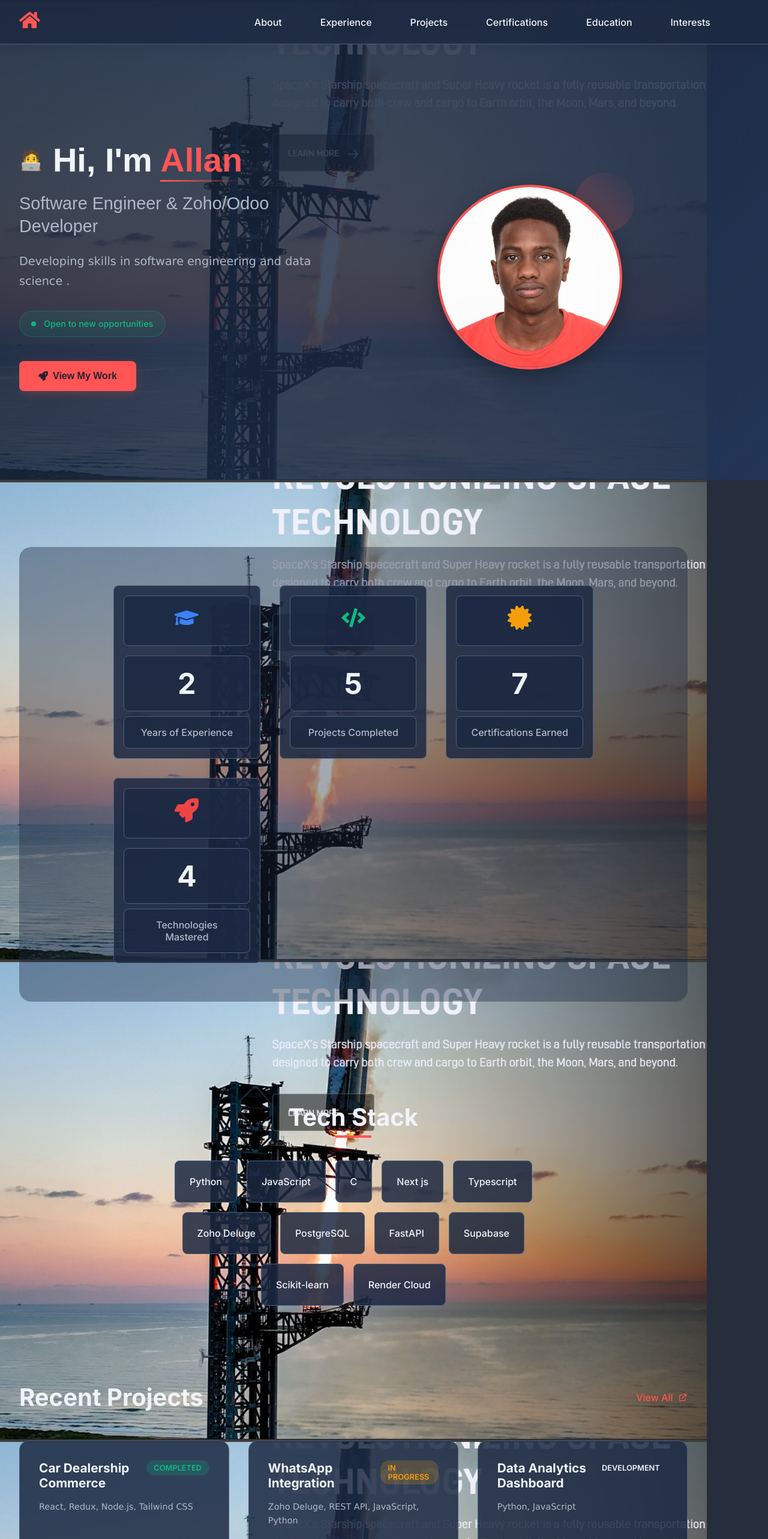
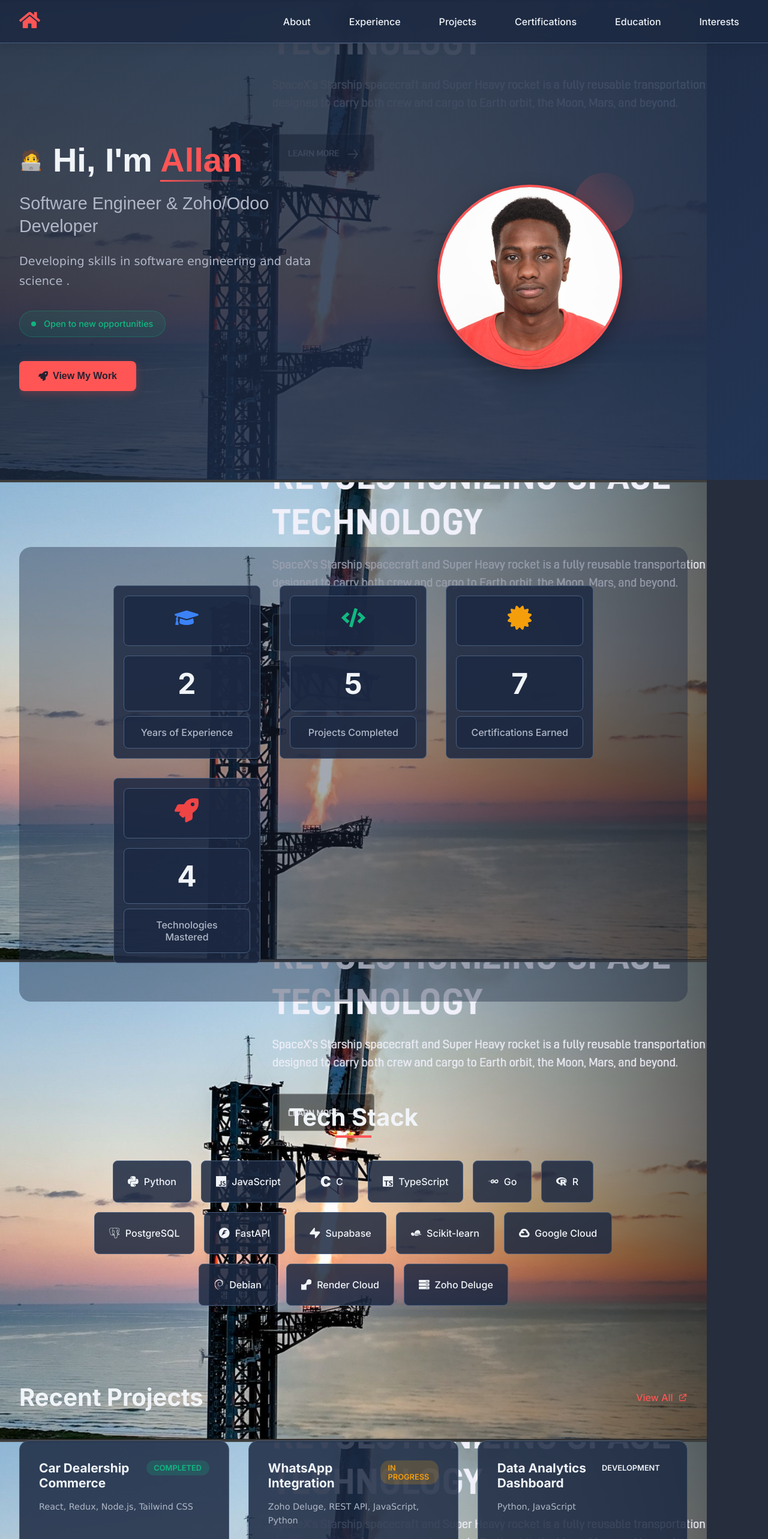
Before and after one commit to allanhue/LatestportfolioBennie, a React (Vite) app: page / in a window 1280 px wide. Shown: the top 2566 px of the page at 60% size. Built offline with nearby package versions, Linux system fonts and the light colour scheme.

Commit message:
updated on the icons

```diff
--- a/src/css/footer.css
+++ b/src/css/footer.css
@@ -39,6 +39,25 @@
   line-height: 1.5;
 }
 
+.footer-cta {
+  display: inline-flex;
+  align-items: center;
+  justify-content: center;
+  width: fit-content;
+  padding: 0.65rem 1rem;
+  border-radius: 8px;
+  background: var(--accent);
+  color: var(--background);
+  text-decoration: none;
+  font-weight: 600;
+  transition: all 0.3s ease;
+}
+
+.footer-cta:hover {
+  background: #ff6666;
+  transform: translateY(-2px);
+}
+
 .footer-section h4 {
   color: var(--text-primary);
   font-size: 1.1rem;
@@ -74,7 +93,7 @@
 }
 
 .footer-links li a::before {
-  content: '→';
+  content: '->';
   opacity: 0;
   transition: opacity 0.3s ease;
 }
@@ -189,6 +208,10 @@
   .footer-social {
     justify-content: center;
   }
+
+  .footer-cta {
+    align-self: center;
+  }
 }
 
 @media (max-width: 480px) {
--- a/src/css/nav.css
+++ b/src/css/nav.css
@@ -6,7 +6,7 @@
   background: var(--card-bg);
   backdrop-filter: blur(10px);
   border-bottom: 1px solid var(--border-color);
-  box-shadow: 0 2px 20px rgba(0,0,0,0.1);
+  box-shadow: 0 2px 20px rgba(0, 0, 0, 0.1);
   transition: all 0.3s ease;
 }
 
@@ -14,9 +14,9 @@
   display: flex;
   justify-content: space-between;
   align-items: center;
+  gap: 1rem;
   padding: 1rem 2rem;
   margin: 0;
-  list-style: none;
 }
 
 .nav-logo {
@@ -25,6 +25,7 @@
   text-decoration: none;
   color: var(--accent);
   transition: color 0.3s ease;
+  line-height: 1;
 }
 
 .nav-logo:hover {
@@ -35,6 +36,9 @@
   display: flex;
   align-items: center;
   gap: 2rem;
+  margin: 0 0 0 auto;
+  padding: 0;
+  list-style: none;
 }
 
 .nav-link {
@@ -60,6 +64,9 @@
   padding: 0.5rem;
   border-radius: 4px;
   transition: all 0.3s ease;
+  border: none;
+  background: transparent;
+  line-height: 1;
 }
 
 .hamburger:hover {
@@ -67,14 +74,16 @@
   color: var(--accent);
 }
 
-.theme-toggle-nav {
-  margin-left: 1rem;
+.hamburger:focus-visible {
+  outline: 2px solid var(--accent);
+  outline-offset: 2px;
 }
 
 /* Responsive styles */
 @media screen and (max-width: 768px) {
   .hamburger {
     display: block;
+    margin-left: auto;
   }
 
   .nav-links {
@@ -88,13 +97,9 @@
     flex-direction: column;
     align-items: center;
     padding: 2rem 0;
-    box-shadow: 0 4px 20px rgba(0,0,0,0.2);
+    box-shadow: 0 4px 20px rgba(0, 0, 0, 0.2);
     border-bottom: 1px solid var(--border-color);
-  }
-
-  .theme-toggle-nav {
-    margin-left: 0;
-    margin-top: 1rem;
+    margin: 0;
   }
 
   .nav-links.open {
--- a/src/css/style.css
+++ b/src/css/style.css
@@ -741,11 +741,14 @@ p {
   flex-wrap: wrap;
   justify-content: center;
   gap: 1rem;
-  max-width: 600px;
+  max-width: 900px;
   margin: 0 auto;
 }
 
 .skill-badge {
+  display: inline-flex;
+  align-items: center;
+  gap: 0.55rem;
   background: var(--card-bg);
   color: var(--text-primary);
   padding: 0.8rem 1.5rem;
@@ -761,6 +764,11 @@ p {
   color: var(--background);
   transform: translateY(-2px);
   box-shadow: 0 5px 15px rgba(239, 68, 68, 0.3);
+}
+
+.skill-icon {
+  font-size: 1.1rem;
+  flex-shrink: 0;
 }
 
 /* Projects Preview */
--- a/src/layouts/Footer.jsx
+++ b/src/layouts/Footer.jsx
@@ -12,61 +12,37 @@ function Footer() {
   return (
     <footer className="footer">
       <div className="footer-container">
-        {/* Main Footer Content */}
         <div className="footer-content">
-          {/* Brand Section */}
           <div className="footer-section">
-            {/* <h3 className="footer-brand">Allan.</h3> */}
             <p className="footer-tagline">Data Practitioner</p>
+            <a className="footer-cta" href="mailto:allanmwangi329@gmail.com">
+              Let's Work Together
+            </a>
           </div>
 
-          {/* Quick Links */}
-          {/* <div className="footer-section">
-            <h4>Quick Links</h4>
-            <ul className="footer-links">
-              <li><a href="#/about">About</a></li>
-              <li><a href="#/experience">Experience</a></li>
-              <li><a href="#/projects">Projects</a></li>
-              <li><a href="#/certifications">Certifications</a></li>
-            </ul>
-          </div> */}
-
-          {/* Contact Section */}
-          {/* <div className="footer-section">
-            <h4>Contact</h4>
-            <ul className="footer-links">
-              <li><a href="mailto:allanmwangi329@gmail.com">Email</a></li>
-              <li><a href="https://github.com/allanhue" target="_blank" rel="noopener noreferrer">GitHub</a></li>
-              <li><a href="https://www.linkedin.com/in/allan-mwangi-626902302/" target="_blank" rel="noopener noreferrer">LinkedIn</a></li>
-            </ul>
-          </div> */}
-
-          {/* Social Links */}
           <div className="footer-section">
             <h4>Contact</h4>
             <div className="footer-social">
-              <a href="https://github.com/allanhue" target="_blank" rel="noopener noreferrer" className="social-icon" title="GitHub">
+              <a href="https://github.com/allanhue" target="_blank" rel="noopener noreferrer" className="social-icon" title="GitHub" aria-label="GitHub">
                 <FaGithub />
               </a>
-              <a href="https://www.linkedin.com/in/allan-mwangi-626902302/" target="_blank" rel="noopener noreferrer" className="social-icon" title="LinkedIn">
+              <a href="https://www.linkedin.com/in/allan-mwangi-626902302/" target="_blank" rel="noopener noreferrer" className="social-icon" title="LinkedIn" aria-label="LinkedIn">
                 <FaLinkedin />
               </a>
-              <a href="mailto:allanmwangi329@gmail.com" className="social-icon" title="Email">
+              <a href="mailto:allanmwangi329@gmail.com" className="social-icon" title="Email" aria-label="Email">
                 <FaEnvelope />
               </a>
             </div>
           </div>
         </div>
 
-        {/* Divider */}
         <div className="footer-divider"></div>
 
-        {/* Bottom Section */}
         <div className="footer-bottom">
           <p className="footer-copyright">
             &copy; {currentYear} Allan Mwangi. All rights reserved.
           </p>
-          <button className="scroll-to-top" onClick={scrollToTop} title="Back to top">
+          <button className="scroll-to-top" onClick={scrollToTop} title="Back to top" aria-label="Back to top">
             <FaArrowUp />
           </button>
         </div>
--- a/src/layouts/Nav.jsx
+++ b/src/layouts/Nav.jsx
@@ -1,45 +1,49 @@
 import React, { useState, useEffect } from "react";
 import { Link } from "react-router-dom";
 import "../css/nav.css";
-import { FaHome } from "react-icons/fa";
-import ThemeToggle from "../components/ThemeToggle";
+import { FaBars, FaHome } from "react-icons/fa";
 
 function Nav() {
   const [open, setOpen] = useState(false);
 
-  // Close menu when clicking outside
   useEffect(() => {
     const closeMenu = (e) => {
-      if (open && !e.target.closest('.nav-container')) {
+      if (open && !e.target.closest(".nav-container")) {
         setOpen(false);
       }
     };
-    document.addEventListener('click', closeMenu);
-    return () => document.removeEventListener('click', closeMenu);
+
+    document.addEventListener("click", closeMenu);
+    return () => document.removeEventListener("click", closeMenu);
   }, [open]);
 
   return (
     <nav className="nav-container">
-      <ul className="nav-list">
-        <li>
-          <Link to="/" className="nav-logo">
-          {/* implement a home logo  from react-icons*/}
+      <div className="nav-list">
+        <Link to="/" className="nav-logo" aria-label="Go to home page">
           <FaHome size={35} />
         </Link>
-        </li>
-        <li className="hamburger" onClick={(e) => {
+
+        <button
+          className="hamburger"
+          type="button"
+          aria-label="Toggle navigation menu"
+          aria-expanded={open}
+          aria-controls="primary-navigation"
+          onClick={(e) => {
             e.stopPropagation();
             setOpen(!open);
-        }}>
-          <span>☰</span>
-        </li>
-        <div className={`nav-links ${open ? "open" : ""}`}>
+          }}
+        >
+          <FaBars />
+        </button>
+
+        <ul id="primary-navigation" className={`nav-links ${open ? "open" : ""}`}>
           <li>
             <Link to="/about" className="nav-link" onClick={() => setOpen(false)}>
               About
             </Link>
           </li>
-
           <li>
             <Link to="/experience" className="nav-link" onClick={() => setOpen(false)}>
               Experience
@@ -55,7 +59,6 @@ function Nav() {
               Certifications
             </Link>
           </li>
-
           <li>
             <Link to="/education" className="nav-link" onClick={() => setOpen(false)}>
               Education
@@ -66,11 +69,8 @@ function Nav() {
               Interests
             </Link>
           </li>
-          <li className="theme-toggle-nav">
-            {/* <ThemeToggle /> */}
-          </li>
+        </ul>
       </div>
-      </ul>
     </nav>
   );
 }
--- a/src/pages/Exp.jsx
+++ b/src/pages/Exp.jsx
@@ -27,7 +27,7 @@ const Exp = () => {
       institution: 'IBM Coursera',
       title: 'Full-Stack Software Developer Certificate',
       description:
-        'Mastered end-to-end development and deployed real-world projects like an e-commerce platform using React, Node.js, and PostgreSQL. This training equipped me to deliver client solutions professionally, including freelance work on Fiverr and Upwork where I handled full project lifecycles—from UI design to cloud deployment on render cloud infrastructure.',
+        'Mastered end-to-end development and deployed real-world projects like an e-commerce platform using React, Node.js, and PostgreSQL. This training equipped me to deliver client solutions professionally, including freelance work on Fiverr and Upwork where I handled full project lifecycles from UI design to cloud deployment on Render infrastructure.',
       skills: ['Software Engineering Principles', 'React', 'Node.js', 'PostgreSQL', 'Cloud Deployment'],
       status: 'Completed'
     },
@@ -36,7 +36,7 @@ const Exp = () => {
       institution: 'Self-Directed Learning',
       title: 'AI/ML Research & Development',
       description:
-        'Currently channeling my discipline into AI/ML research, applying tools like scikit-learn and Python to build predictive models—blending my full-stack expertise with a passion for intelligent systems.',
+        'Currently channeling my discipline into AI/ML research, applying tools like scikit-learn and Python to build predictive models while blending my full-stack expertise with a passion for intelligent systems.',
       skills: ['Python', 'Scikit-learn', 'Machine Learning', 'Data Science', 'Predictive Modeling'],
       status: 'In Progress'
     }
@@ -59,8 +59,6 @@ const Exp = () => {
         padding: isMobile ? '1rem' : '2rem'
       }}
     >
-
-
       <p
         style={{
           color: 'var(--text-secondary)',
--- a/src/pages/Home.jsx
+++ b/src/pages/Home.jsx
@@ -9,7 +9,23 @@ import {
   FaRocket,
   FaCertificate,
   FaGraduationCap,
+  FaServer,
 } from "react-icons/fa";
+import {
+  SiPython,
+  SiJavascript,
+  SiC,
+  SiTypescript,
+  SiPostgresql,
+  SiFastapi,
+  SiSupabase,
+  SiScikitlearn,
+  SiRender,
+  SiGo,
+  SiR,
+  SiGooglecloud,
+  SiDebian,
+} from "react-icons/si";
 import { HiOutlineExternalLink } from "react-icons/hi";
 import { useNavigate } from "react-router-dom";
 
@@ -66,18 +82,20 @@ function Home() {
   const navigate = useNavigate();
 
   const skills = [
-    "Python",
-    "JavaScript",
-    "C",
-    "Next js",
-    "Typescript",
-    "Zoho Deluge",
-    "PostgreSQL",
-    "FastAPI",
-    "Supabase",
-    "Scikit-learn",
-    "Render Cloud",
-
+    { name: "Python", icon: SiPython },
+    { name: "JavaScript", icon: SiJavascript },
+    { name: "C", icon: SiC },
+    { name: "TypeScript", icon: SiTypescript },
+    { name: "Go", icon: SiGo },
+    { name: "R", icon: SiR },
+    { name: "PostgreSQL", icon: SiPostgresql },
+    { name: "FastAPI", icon: SiFastapi },
+    { name: "Supabase", icon: SiSupabase },
+    { name: "Scikit-learn", icon: SiScikitlearn },
+    { name: "Google Cloud", icon: SiGooglecloud },
+    { name: "Debian", icon: SiDebian },
+    { name: "Render Cloud", icon: SiRender },
+    { name: "Zoho Deluge", icon: FaServer },
   ];
 
   const projects = [
@@ -210,18 +228,22 @@ function Home() {
       <section className="skills-section">
         <h3>Tech Stack</h3>
         <div className="skills-grid">
-          {skills.map((skill, i) => (
+          {skills.map((skill, i) => {
+            const Icon = skill.icon;
+            return (
             <motion.div
-              key={skill}
+              key={skill.name}
               className="skill-badge"
               initial={{ opacity: 0, y: 20 }}
               animate={{ opacity: 1, y: 0 }}
               transition={{ delay: 0.05 * i }}
               whileHover={{ scale: 1.1 }}
             >
-              {skill}
+              <Icon className="skill-icon" aria-hidden="true" />
+              <span>{skill.name}</span>
             </motion.div>
-          ))}
+            );
+          })}
         </div>
       </section>
 
```
Also changed, not shown: 20 other files (tests, documents, lock files or other folders). Lines whose indentation alone changed are shown as unchanged.
